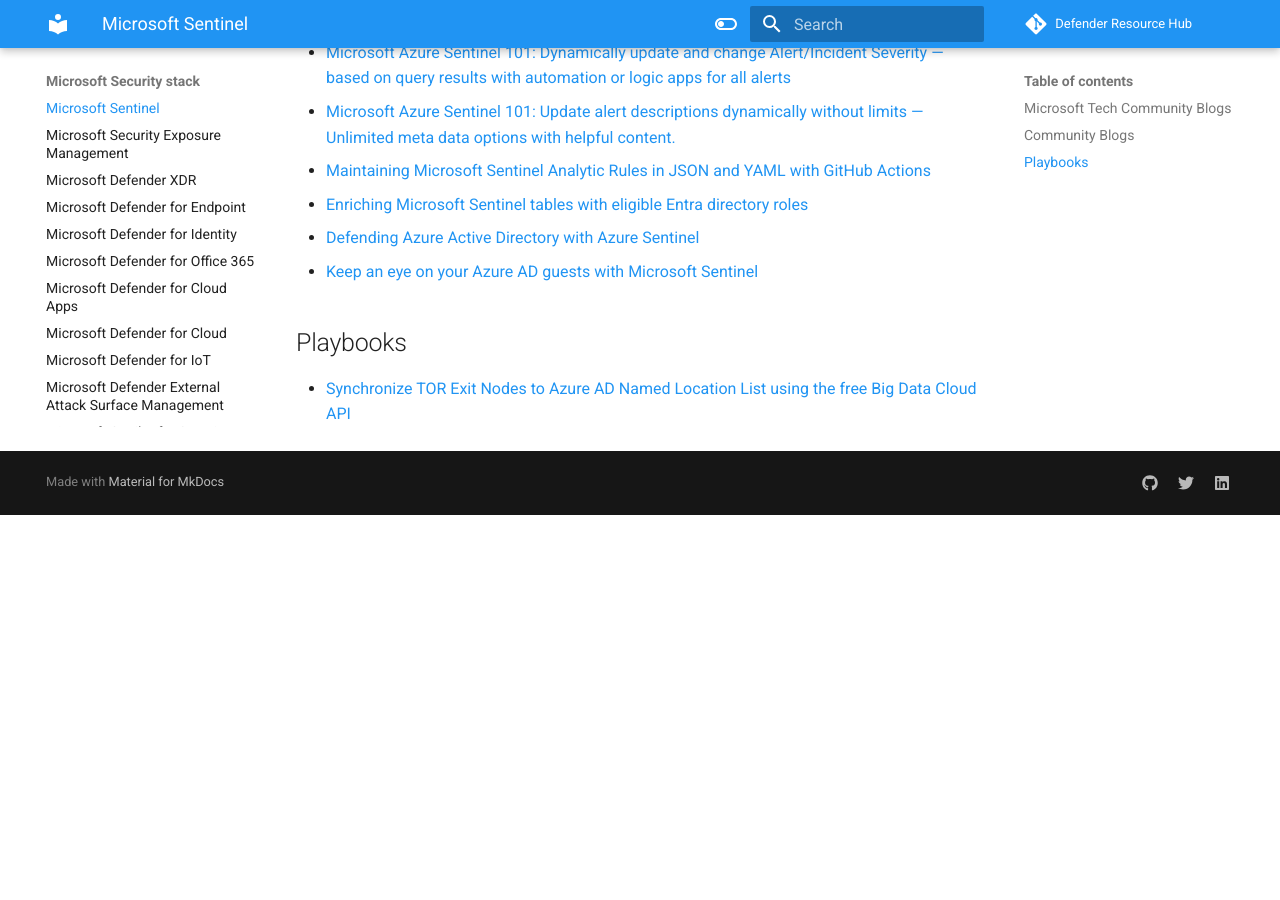
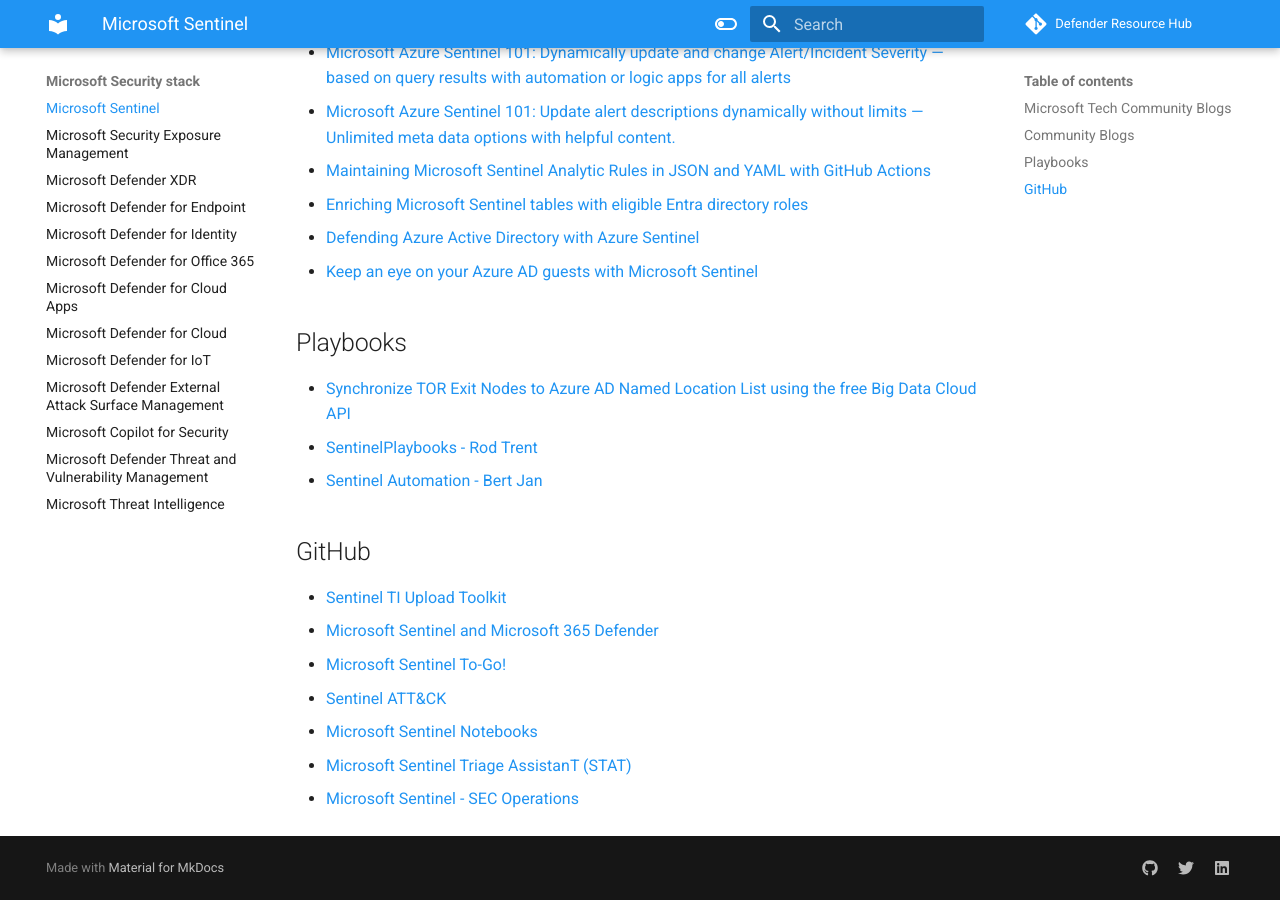
Before and after one commit to alexverboon/DefenderResourceHub, an MkDocs documentation site: the page built from docs/sentinel.md, in a window 1280 px wide and 900 px high, scrolled down 19395 px. Built offline with MkDocs 1.6.1 and Material for MkDocs 9.7.7, drawn with Linux system fonts in a browser that asks for light colours; comment, search, counter and statistics services are not loaded; before the commit the page ends 19910 px from its top, so only the background shows below that.

Commit message:
Update 8. July 24

```diff
--- a/docs/sentinel.md
+++ b/docs/sentinel.md
@@ -528,7 +528,18 @@
 - [Defending Azure Active Directory with Azure Sentinel](https://learnsentinel.blog/2021/10/19/defending-azure-active-directory-with-azure-sentinel/)
 - [Keep an eye on your Azure AD guests with Microsoft Sentinel](https://learnsentinel.blog/2021/11/04/keep-an-eye-on-your-azure-ad-guests-with-microsoft-sentinel/)
 
-
 ## Playbooks
 
 - [Synchronize TOR Exit Nodes to Azure AD Named Location List using the free Big Data Cloud API](https://github.com/Azure/Azure-Sentinel/tree/master/Playbooks/Update-NamedLocations-TOR)
+- [SentinelPlaybooks - Rod Trent](https://github.com/rod-trent/SentinelPlaybooks)
+- [Sentinel Automation - Bert Jan](https://github.com/Bert-JanP/Sentinel-Automation)
+
+## GitHub
+
+- [Sentinel TI Upload Toolkit](https://github.com/alexverboon/SentinelTIUploadToolkit)
+- [Microsoft Sentinel and Microsoft 365 Defender](https://github.com/Azure/Azure-Sentinel)
+- [Microsoft Sentinel To-Go!](https://github.com/OTRF/Microsoft-Sentinel2Go)
+- [Sentinel ATT&CK](https://github.com/netevert/sentinel-attack)
+- [Microsoft Sentinel Notebooks](https://github.com/Azure/Azure-Sentinel-Notebooks)
+- [Microsoft Sentinel Triage AssistanT (STAT)](https://github.com/briandelmsft/SentinelAutomationModules)
+- [Microsoft Sentinel - SEC Operations](https://github.com/eshlomo1/Microsoft-Sentinel-SecOps)
```
Also changed, not shown: docs/mdc.md (+1 -0 lines), docs/mde.md (+2 -2 lines), docs/mdxdr.md (+1 -0 lines).
